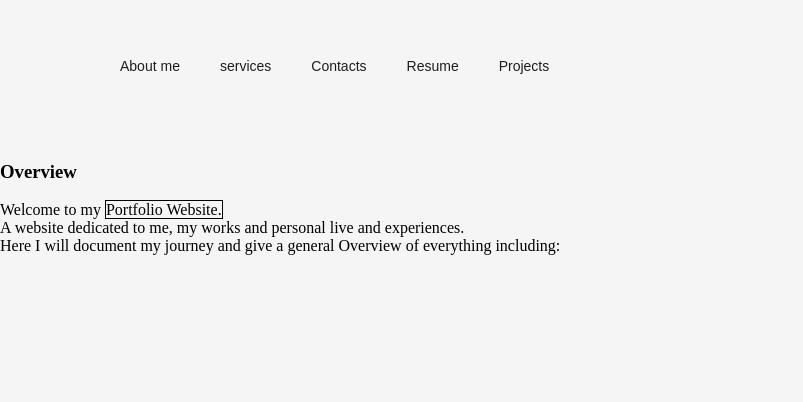
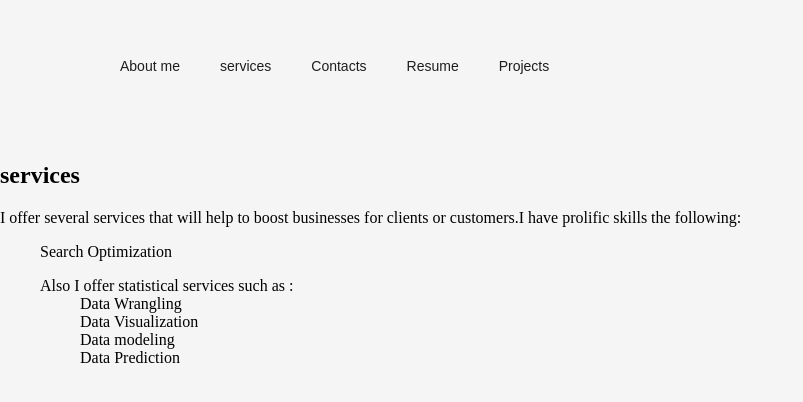
Before and after one commit to kahiga2244/PortfolioPage, a plain HTML site: page services.html in a window 1280 px wide. Shown: the whole page, without its empty margins (0-803 px from the left). Drawn offline with Linux system fonts and the light colour scheme.

Commit message:
adding the service page

```diff
--- a/services.html
+++ b/services.html
@@ -13,15 +13,18 @@
           <li><a href="services.html">services</a></li>
           <li><a href="Contacts.html">Contacts</a></li>
           <li><a href="Resume.html">Resume</a></li>
-          <li><a href="Projects.html">Projects</a></li>
+          <li><a href="projects.html">Projects</a></li>
         </ul>
       </nav><br><br><br><br><br><br><br>
-     <h3 class="bold">Overview</h3>
-     <p id="common">Welcome to my <span style="border: 1px solid black">Portfolio Website.</span>
-        <br>A website dedicated to me, my works and personal live and experiences.
-        <br>Here I will document my journey and give a general Overview of everything including:</br>
-    </p>
-
+     <h2>services</h2>
+       <p>I offer several services that will help to boost businesses for clients or customers.I have prolific skills the following:
+         <ol>Search Optimization</ol>
+         <ol
+       <p>Also I offer statistical services such as :
+         <ol>Data Wrangling</ol>
+         <ol>Data Visualization</ol>
+         <ol>Data modeling</ol>
+         <ol>Data Prediction</ol>
     </div>
   </body>
 </html>
```
